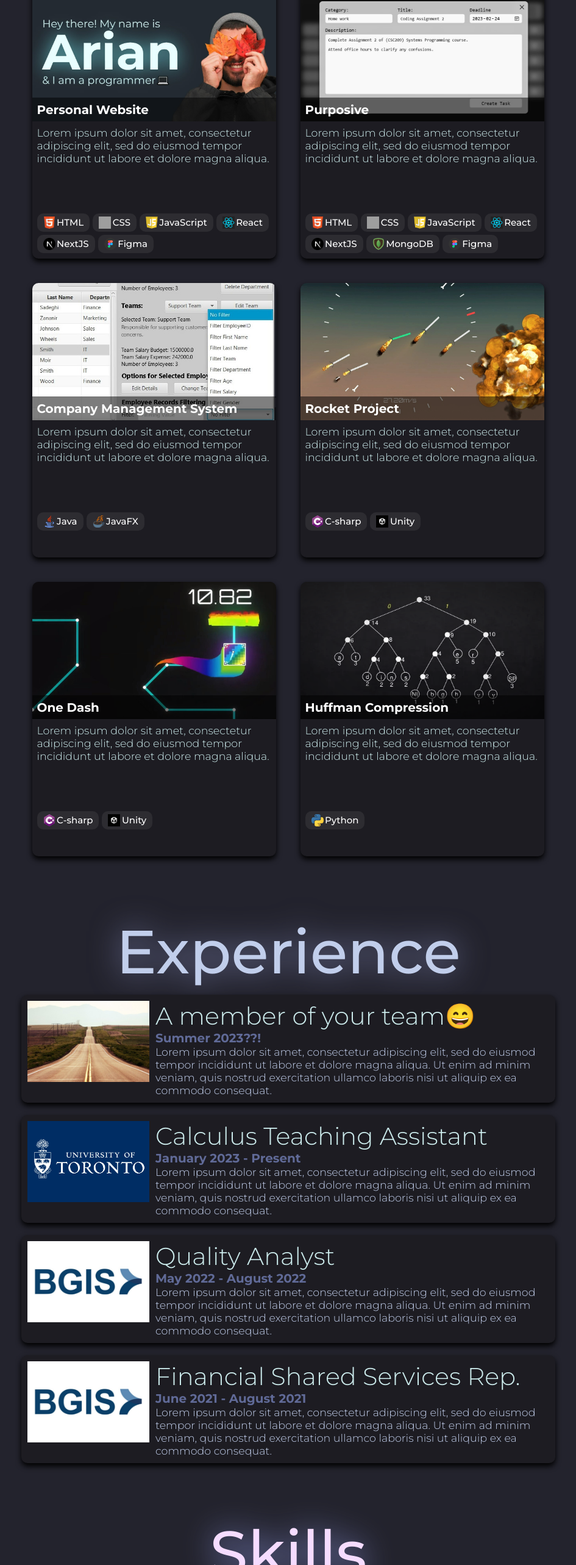
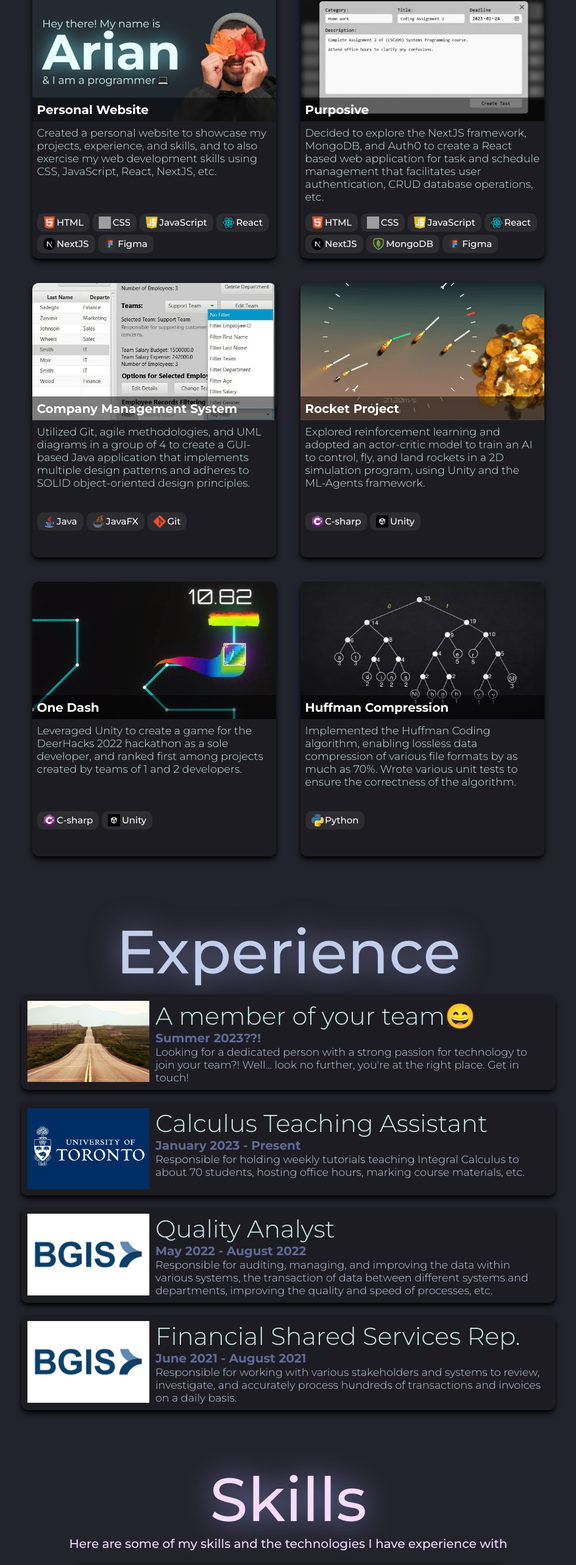
Before and after one commit to ariansadeghi0/my-website, a Next.js app: page / in a window 1280 px wide. Shown: the part 1778-4344 px from the top of the page at 61% size, without its empty margins (167-1112 px from the left). Built offline with nearby package versions, Linux system fonts and the light colour scheme; grey boxes are pictures that could not be loaded.

Commit message:
Added content to the experiences and projects sections

```diff
--- a/components/Experiences/Experiences.js
+++ b/components/Experiences/Experiences.js
@@ -11,25 +11,25 @@ export default function Experiences() {
                     imgSrc={"/LongRoad.png"}
                     position={"A member of your team😄"}
                     note={"Summer 2023??!"}
-                    description={"Lorem ipsum dolor sit amet, consectetur adipiscing elit, sed do eiusmod tempor incididunt ut labore et dolore magna aliqua. Ut enim ad minim veniam, quis nostrud exercitation ullamco laboris nisi ut aliquip ex ea commodo consequat."}
+                    description={"Looking for a dedicated person with a strong passion for technology to join your team?! Well... look no further, you're at the right place. Get in touch!"}
                 />
                 <Experience
                     imgSrc={"/logos/UofT.png"}
                     position={"Calculus Teaching Assistant"}
                     note={"January 2023 - Present"}
-                    description={"Lorem ipsum dolor sit amet, consectetur adipiscing elit, sed do eiusmod tempor incididunt ut labore et dolore magna aliqua. Ut enim ad minim veniam, quis nostrud exercitation ullamco laboris nisi ut aliquip ex ea commodo consequat."}
+                    description={"Responsible for holding weekly tutorials teaching Integral Calculus to about 70 students, hosting office hours, marking course materials, etc."}
                 />
                 <Experience
                     imgSrc={"/logos/BGIS.jpg"}
                     position={"Quality Analyst"}
                     note={"May 2022 - August 2022"}
-                    description={"Lorem ipsum dolor sit amet, consectetur adipiscing elit, sed do eiusmod tempor incididunt ut labore et dolore magna aliqua. Ut enim ad minim veniam, quis nostrud exercitation ullamco laboris nisi ut aliquip ex ea commodo consequat."}
+                    description={"Responsible for auditing, managing, and improving the data within various systems, the transaction of data between different systems and departments, improving the quality and speed of processes, etc."}
                 />
                 <Experience
                     imgSrc={"/logos/BGIS.jpg"}
                     position={"Financial Shared Services Rep."}
                     note={"June 2021 - August 2021"}
-                    description={"Lorem ipsum dolor sit amet, consectetur adipiscing elit, sed do eiusmod tempor incididunt ut labore et dolore magna aliqua. Ut enim ad minim veniam, quis nostrud exercitation ullamco laboris nisi ut aliquip ex ea commodo consequat."}
+                    description={"Responsible for working with various stakeholders and systems to review, investigate, and accurately process hundreds of transactions and invoices on a daily basis."}
                 />
             </div>
         </section>
--- a/components/Projects/Projects.js
+++ b/components/Projects/Projects.js
@@ -10,37 +10,37 @@ export default function Projects() {
             <div className={styles.projects}>
               <Project
                 name="Personal Website"
-                description="Lorem ipsum dolor sit amet, consectetur adipiscing elit, sed do eiusmod tempor incididunt ut labore et dolore magna aliqua."
+                description="Created a personal website to showcase my projects, experience, and skills, and to also exercise my web development skills using CSS, JavaScript, React, NextJS, etc."
                 imgSrc="/project-photos/personal-website.jpg"
                 techStack={["HTML", "CSS", "JavaScript", "React", "NextJS", "Figma"]}
               />
               <Project
                 name="Purposive"
-                description="Lorem ipsum dolor sit amet, consectetur adipiscing elit, sed do eiusmod tempor incididunt ut labore et dolore magna aliqua."
+                description="Decided to explore the NextJS framework, MongoDB, and Auth0 to create a React based web application for task and schedule management that facilitates user authentication, CRUD database operations, etc."
                 imgSrc="/project-photos/purposive.jpg"
                 techStack={["HTML", "CSS", "JavaScript", "React", "NextJS", "MongoDB", "Figma"]}
               />
               <Project
                 name="Company Management System"
-                description="Lorem ipsum dolor sit amet, consectetur adipiscing elit, sed do eiusmod tempor incididunt ut labore et dolore magna aliqua."
+                description="Utilized Git, agile methodologies, and UML diagrams in a group of 4 to create a GUI-based Java application that implements multiple design patterns and adheres to SOLID object-oriented design principles."
                 imgSrc="/project-photos/company-management-system.jpg"
-                techStack={["Java", "JavaFX"]}
+                techStack={["Java", "JavaFX", "Git"]}
               />
               <Project
                 name="Rocket Project"
-                description="Lorem ipsum dolor sit amet, consectetur adipiscing elit, sed do eiusmod tempor incididunt ut labore et dolore magna aliqua."
+                description="Explored reinforcement learning and adopted an actor-critic model to train an AI to control, fly, and land rockets in a 2D simulation program, using Unity and the ML-Agents framework."
                 imgSrc="/project-photos/rocket-project.jpg"
                 techStack={["C-sharp", "Unity"]}
               />
               <Project
                 name="One Dash"
-                description="Lorem ipsum dolor sit amet, consectetur adipiscing elit, sed do eiusmod tempor incididunt ut labore et dolore magna aliqua."
+                description="Leveraged Unity to create a game for the DeerHacks 2022 hackathon as a sole developer, and ranked first among projects created by teams of 1 and 2 developers."
                 imgSrc="/project-photos/one-dash.jpg"
                 techStack={["C-sharp", "Unity"]}
               />
               <Project
                 name="Huffman Compression"
-                description="Lorem ipsum dolor sit amet, consectetur adipiscing elit, sed do eiusmod tempor incididunt ut labore et dolore magna aliqua."
+                description="Implemented the Huffman Coding algorithm, enabling lossless data compression of various file formats by as much as 70%. Wrote various unit tests to ensure the correctness of the algorithm."
                 imgSrc="/project-photos/huffman-compression.png"
                 techStack={["Python"]}
               />
```
